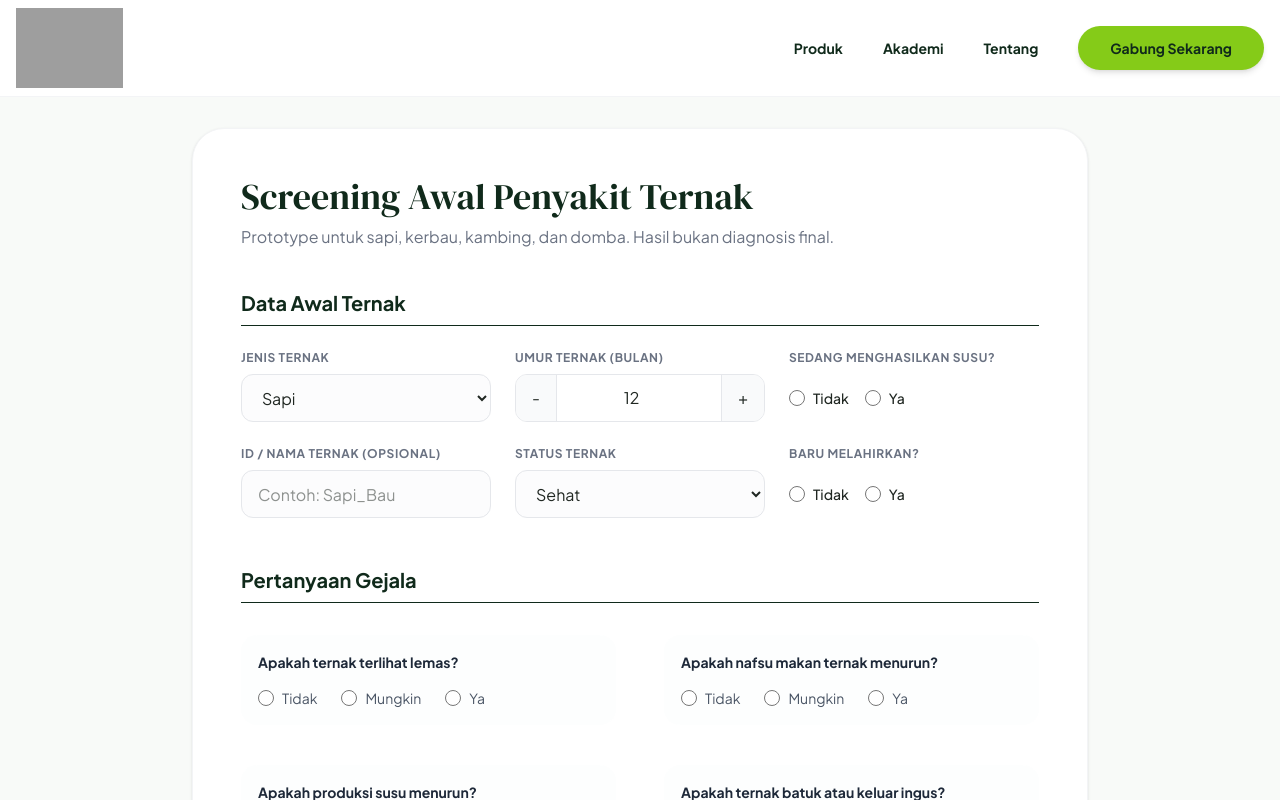
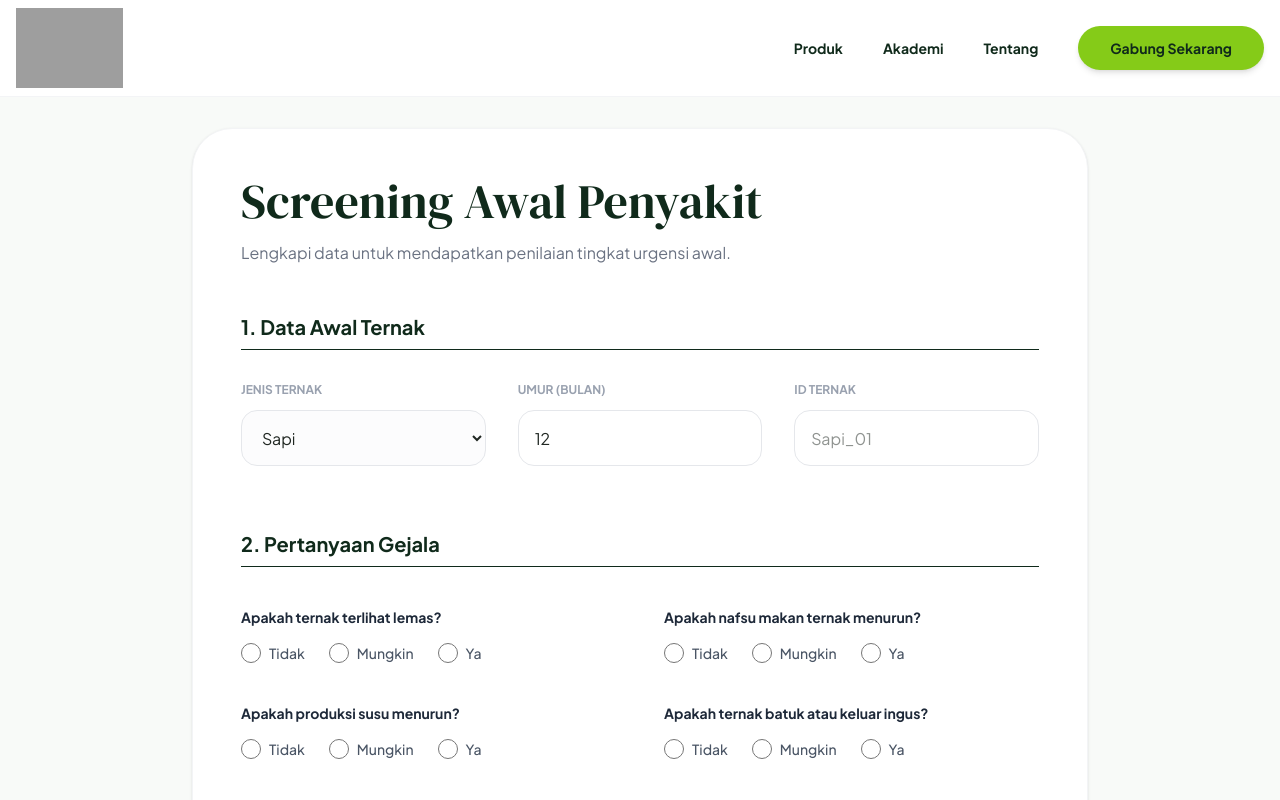
Before and after one commit to Veternak/veternak-frontend, a React (Vite) app: page / in a window 1280 px wide. Both pictures are taken after a click on the button "Gabung Sekarang". Shown: the top 800 px of the page. Built offline with nearby package versions, Linux system fonts and the light colour scheme; grey boxes are pictures that could not be loaded.

Commit message:
UI: Hasil Penilaian Form dan Rekomendasi Dokter

```diff
--- a/src/components/ScreeningForm.jsx
+++ b/src/components/ScreeningForm.jsx
@@ -1,4 +1,5 @@
 import { useState } from "react";
+import TriageResult from "./TriageResult";
 
 export default function ScreeningForm() {
   const [step, setStep] = useState(1);
@@ -23,89 +24,43 @@ export default function ScreeningForm() {
       <div className="max-w-4xl mx-auto">
 
         {step === 1 ? (
-          <div className="bg-white rounded-[2rem] p-8 md:p-12 shadow-sm border border-gray-100">
-            <h2 className="font-serif text-3xl md:text-4xl text-primary-dark mb-2">Screening Awal Penyakit Ternak</h2>
-            <p className="text-gray-500 mb-10 text-sm md:text-base">Prototype untuk sapi, kerbau, kambing, dan domba. Hasil bukan diagnosis final.</p>
+          <div className="bg-white rounded-[2.5rem] p-8 md:p-12 shadow-sm border border-gray-100">
+            <h2 className="font-serif text-3xl md:text-5xl text-primary-dark mb-4">Screening Awal Penyakit</h2>
+            <p className="text-gray-500 mb-12">Lengkapi data untuk mendapatkan penilaian tingkat urgensi awal.</p>
 
-            {/* --- SECTION: DATA AWAL TERNAK --- */}
-            <div className="mb-12">
-              <h3 className="font-bold text-xl text-primary-dark border-b pb-2 mb-6">Data Awal Ternak</h3>
-              <div className="grid grid-cols-1 md:grid-cols-2 lg:grid-cols-3 gap-6">
-
-                {/* Row 1 */}
+            {/* --- DATA AWAL --- */}
+            <div className="mb-16">
+              <h3 className="font-bold text-xl text-primary-dark border-b pb-2 mb-8">1. Data Awal Ternak</h3>
+              <div className="grid grid-cols-1 md:grid-cols-2 lg:grid-cols-3 gap-8">
                 <div>
-                  <label className="block text-xs font-bold uppercase tracking-wider text-gray-500 mb-2">Jenis Ternak</label>
-                  <select className="w-full h-12 px-4 rounded-xl border border-gray-200 bg-gray-50/50 focus:bg-white outline-none">
-                    <option>Sapi</option>
-                    <option>Kerbau</option>
-                    <option>Kambing</option>
-                    <option>Domba</option>
+                  <label className="block text-xs font-bold uppercase text-gray-400 mb-3">Jenis Ternak</label>
+                  <select className="w-full h-14 px-4 rounded-2xl border border-gray-200 bg-gray-50/50 outline-none focus:bg-white focus:border-brand-green transition-all">
+                    <option>Sapi</option><option>Kambing</option><option>Domba</option>
                   </select>
                 </div>
-
                 <div>
-                  <label className="block text-xs font-bold uppercase tracking-wider text-gray-500 mb-2">Umur Ternak (Bulan)</label>
-                  <div className="flex h-12 border border-gray-200 rounded-xl overflow-hidden">
-                    <button className="px-4 bg-gray-50 border-r border-gray-200">-</button>
-                    <input type="number" className="w-full text-center outline-none" defaultValue="12" />
-                    <button className="px-4 bg-gray-50 border-l border-gray-200">+</button>
-                  </div>
+                  <label className="block text-xs font-bold uppercase text-gray-400 mb-3">Umur (Bulan)</label>
+                  <input type="number" defaultValue="12" className="w-full h-14 px-4 rounded-2xl border border-gray-200" />
                 </div>
-
                 <div>
-                  <label className="block text-xs font-bold uppercase tracking-wider text-gray-500 mb-2">Sedang menghasilkan susu?</label>
-                  <div className="flex gap-4 h-12 items-center">
-                    {["Tidak", "Ya"].map(opt => (
-                      <label key={opt} className="flex items-center gap-2 cursor-pointer">
-                        <input type="radio" name="milk" className="w-4 h-4 accent-brand-green" />
-                        <span className="text-sm font-medium">{opt}</span>
-                      </label>
-                    ))}
-                  </div>
+                  <label className="block text-xs font-bold uppercase text-gray-400 mb-3">ID Ternak</label>
+                  <input type="text" placeholder="Sapi_01" className="w-full h-14 px-4 rounded-2xl border border-gray-200" />
                 </div>
-
-                {/* Row 2 */}
-                <div>
-                  <label className="block text-xs font-bold uppercase tracking-wider text-gray-500 mb-2">ID / Nama Ternak (Opsional)</label>
-                  <input type="text" placeholder="Contoh: Sapi_Bau" className="w-full h-12 px-4 rounded-xl border border-gray-200 bg-gray-50/50 outline-none" />
-                </div>
-
-                <div>
-                  <label className="block text-xs font-bold uppercase tracking-wider text-gray-500 mb-2">Status Ternak</label>
-                  <select className="w-full h-12 px-4 rounded-xl border border-gray-200 bg-gray-50/50 outline-none">
-                    <option>Sehat</option>
-                    <option>Sakit</option>
-                    <option>Baru Melahirkan</option>
-                  </select>
-                </div>
-
-                <div>
-                  <label className="block text-xs font-bold uppercase tracking-wider text-gray-500 mb-2">Baru melahirkan?</label>
-                  <div className="flex gap-4 h-12 items-center">
-                    {["Tidak", "Ya"].map(opt => (
-                      <label key={opt} className="flex items-center gap-2 cursor-pointer">
-                        <input type="radio" name="birth" className="w-4 h-4 accent-brand-green" />
-                        <span className="text-sm font-medium">{opt}</span>
-                      </label>
-                    ))}
-                  </div>
-                </div>
-
               </div>
             </div>
 
-            {/* --- SECTION: PERTANYAAN GEJALA --- */}
-            <div className="mb-12">
-              <h3 className="font-bold text-xl text-primary-dark border-b pb-2 mb-8">Pertanyaan Gejala</h3>
+            {/* --- GEJALA --- */}
+            <div className="mb-16">
+              <h3 className="font-bold text-xl text-primary-dark border-b pb-2 mb-10">2. Pertanyaan Gejala</h3>
               <div className="grid grid-cols-1 md:grid-cols-2 gap-x-12 gap-y-10">
                 {symptoms.map((s) => (
-                  <div key={s.id} className="bg-gray-50/30 p-4 rounded-2xl border border-transparent hover:border-gray-100 transition-colors">
+                  <div key={s.id}>
                     <p className="text-sm font-bold text-gray-800 mb-4">{s.label}</p>
                     <div className="flex gap-6">
                       {["Tidak", "Mungkin", "Ya"].map((val) => (
                         <label key={val} className="flex items-center gap-2 cursor-pointer group">
-                          <input type="radio" name={s.id} className="w-4 h-4 accent-brand-green" />
-                          <span className="text-sm text-gray-600 group-hover:text-brand-green transition-colors">{val}</span>
+                          <input type="radio" name={s.id} className="w-5 h-5 accent-brand-green" />
+                          <span className="text-sm text-gray-600 font-medium group-hover:text-brand-green">{val}</span>
                         </label>
                       ))}
                     </div>
@@ -115,22 +70,24 @@ export default function ScreeningForm() {
             </div>
 
             <button
-              onClick={() => {
-                window.scrollTo(0,0);
-                setStep(2);
-              }}
-              className="w-full h-16 bg-brand-green text-white rounded-2xl font-bold text-xl shadow-lg shadow-brand-green/20 hover:brightness-110 active:scale-[0.99] transition-all"
+              onClick={() => { window.scrollTo(0,0); setStep(2); }}
+              className="w-full h-16 bg-brand-green text-white rounded-[1.5rem] font-bold text-xl shadow-lg shadow-brand-green/20 hover:brightness-110 active:scale-95 transition-all"
             >
               Lihat Hasil Screening
             </button>
           </div>
         ) : (
-          /* --- RESULT PAGE --- */
-          <div className="bg-white rounded-[2rem] p-8 md:p-12 shadow-sm border border-gray-100">
-             {/* Result UI Code Here (as provided in previous step) */}
-             <button onClick={() => setStep(1)} className="text-brand-green font-bold mb-6 flex items-center gap-2">← Kembali ke Form</button>
-             <h2 className="font-serif text-3xl text-primary-dark mb-6">Hasil Screening</h2>
-             {/* ... (Keep the Result UI from the previous code) */}
+          /* --- THE RESULT PAGE --- */
+          <div className="max-w-3xl mx-auto">
+             <button
+               onClick={() => setStep(1)}
+               className="text-brand-green font-bold mb-8 flex items-center gap-2 hover:translate-x-[-4px] transition-transform"
+             >
+               <svg width="20" height="20" viewBox="0 0 24 24" fill="none" stroke="currentColor" strokeWidth="3" strokeLinecap="round" strokeLinejoin="round"><line x1="19" y1="12" x2="5" y2="12"/><polyline points="12 19 5 12 12 5"/></svg>
+               Kembali ke Form
+             </button>
+
+             <TriageResult onConsult={() => alert("Menghubungi Dokter...")} />
           </div>
         )}
       </div>
--- /dev/null
+++ b/src/components/TriageResult.jsx
@@ -0,0 +1,68 @@
+export default function TriageResult({ onConsult }) {
+  const doctors = [
+    { name: "drh. Oktavianus K. Rohi", expertise: "Spesialis Sapi & Kambing", distance: "2.4 km", status: "Tersedia", img: "https://i.pravatar.cc/150?u=okta" },
+    { name: "drh. Siti Aminah", expertise: "Kesehatan Ruminansia", distance: "4.8 km", status: "Tersedia", img: "https://i.pravatar.cc/150?u=siti" }
+  ];
+
+  return (
+    <div className="space-y-8 pb-20">
+      {/* 1. URGENCY BANNER */}
+      <div className="bg-orange-50 border-2 border-orange-100 rounded-[2.5rem] p-8 text-center">
+        <div className="inline-flex p-4 bg-orange-200 rounded-full text-orange-700 mb-4">
+           <svg width="32" height="32" viewBox="0 0 24 24" fill="none" stroke="currentColor" strokeWidth="2.5" strokeLinecap="round" strokeLinejoin="round"><circle cx="12" cy="12" r="10"/><line x1="12" y1="8" x2="12" y2="12"/><line x1="12" y1="16" x2="12.01" y2="16"/></svg>
+        </div>
+        <h2 className="text-xs font-bold uppercase tracking-widest text-orange-600 mb-2">Hasil Penilaian Awal</h2>
+        <h3 className="font-serif text-5xl text-primary-dark mb-4">Mendesak</h3>
+        <p className="text-gray-700 max-w-md mx-auto leading-relaxed text-lg">
+          Ditemukan indikasi <strong>gangguan pernapasan</strong>. Harap segera hubungi dokter hewan terdekat.
+        </p>
+      </div>
+
+      {/* 2. ACTIONS */}
+      <div className="bg-white rounded-[2.5rem] p-8 border border-gray-100 shadow-sm">
+        <h4 className="font-bold text-2xl text-primary-dark mb-6 flex items-center gap-3">
+          <svg className="text-brand-green" width="28" height="28" viewBox="0 0 24 24" fill="none" stroke="currentColor" strokeWidth="3" strokeLinecap="round" strokeLinejoin="round"><path d="M22 11.08V12a10 10 0 1 1-5.93-9.14"/><polyline points="22 4 12 14.01 9 11.01"/></svg>
+          Langkah Aman Segera
+        </h4>
+        <div className="grid gap-3">
+          {[
+            "Pisahkan ternak dari kelompok (Isolasi)",
+            "Pastikan akses air bersih selalu tersedia",
+            "Jangan berikan obat tanpa arahan dokter",
+            "Batasi pergerakan ternak agar tidak stres"
+          ].map((task, i) => (
+            <div key={i} className="flex items-center gap-4 p-5 bg-neutral-bg rounded-2xl font-semibold text-gray-700 border border-transparent hover:border-gray-200 transition-colors">
+              <span className="w-8 h-8 bg-white rounded-full flex items-center justify-center text-sm border border-gray-100 shadow-sm text-brand-green">{i+1}</span>
+              {task}
+            </div>
+          ))}
+        </div>
+      </div>
+
+      {/* 3. DOCTORS */}
+      <div className="space-y-6">
+        <h4 className="font-bold text-2xl text-primary-dark px-2">Rekomendasi Dokter</h4>
+        <div className="grid gap-4">
+          {doctors.map((doc, i) => (
+            <div key={i} className="bg-white p-6 rounded-[2.5rem] border border-gray-100 shadow-sm flex items-center gap-6 hover:shadow-xl transition-all cursor-pointer group">
+              <img src={doc.img} className="w-20 h-20 rounded-3xl object-cover shadow-md" alt="" />
+              <div className="flex-grow">
+                <h5 className="text-xl font-bold text-primary-dark group-hover:text-brand-green transition-colors">{doc.name}</h5>
+                <p className="text-sm text-gray-500 mb-3 font-medium">{doc.expertise}</p>
+                <div className="flex gap-3">
+                   <span className="text-xs bg-brand-soft text-brand-green px-3 py-1.5 rounded-full font-bold flex items-center gap-2">
+                     <svg width="12" height="12" viewBox="0 0 24 24" fill="none" stroke="currentColor" strokeWidth="3" strokeLinecap="round" strokeLinejoin="round"><path d="M21 10c0 7-9 13-9 13s-9-6-9-13a9 9 0 0 1 18 0z"/><circle cx="12" cy="10" r="3"/></svg>
+                     {doc.distance}
+                   </span>
+                </div>
+              </div>
+              <button onClick={onConsult} className="bg-brand-lime p-4 rounded-2xl text-primary-dark hover:scale-110 active:scale-95 transition-all shadow-md">
+                <svg width="24" height="24" viewBox="0 0 24 24" fill="none" stroke="currentColor" strokeWidth="2.5" strokeLinecap="round" strokeLinejoin="round"><path d="M21 15a2 2 0 0 1-2 2H7l-4 4V5a2 2 0 0 1 2-2h14a2 2 0 0 1 2 2z"/></svg>
+              </button>
+            </div>
+          ))}
+        </div>
+      </div>
+    </div>
+  );
+}
```
